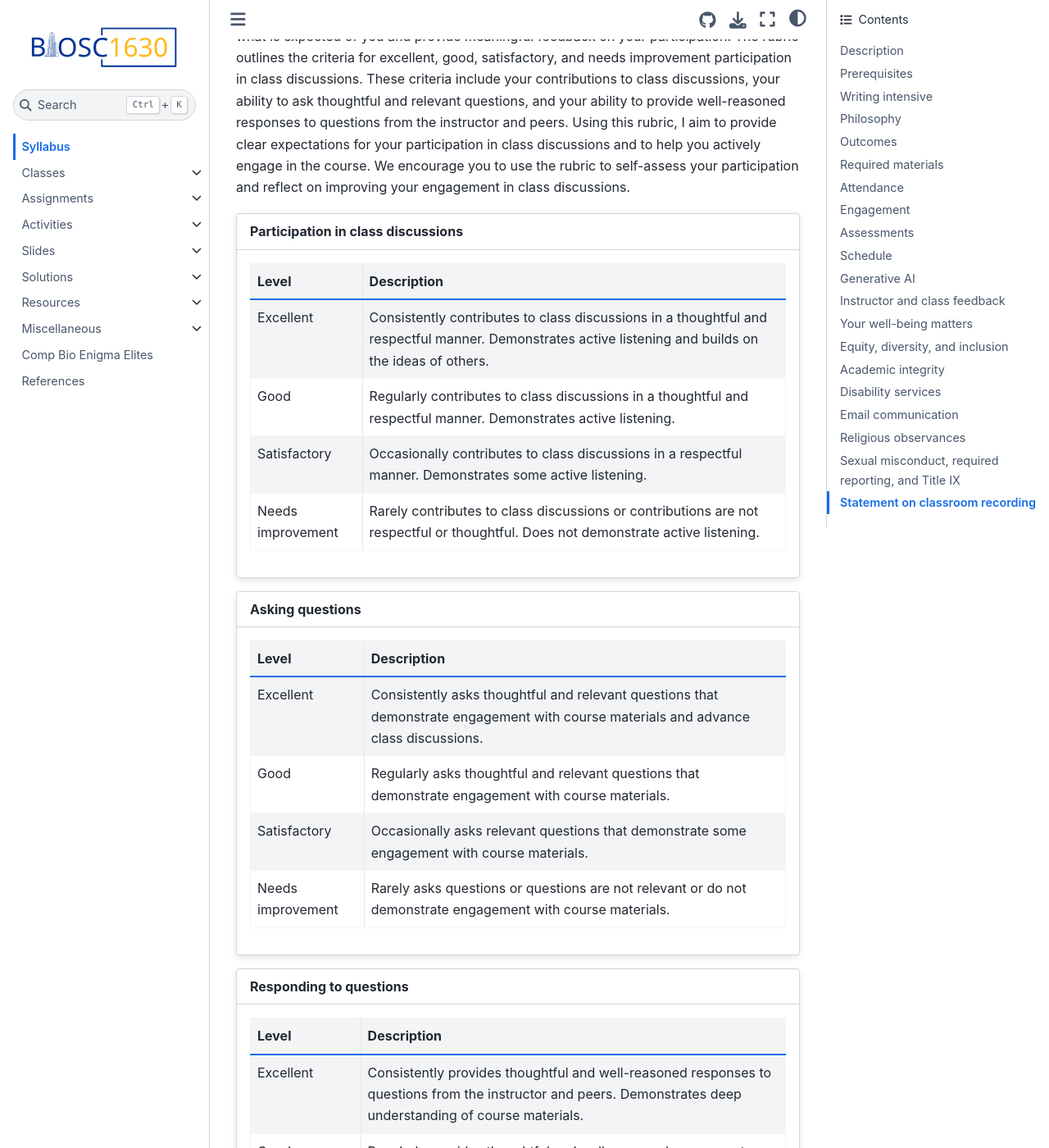
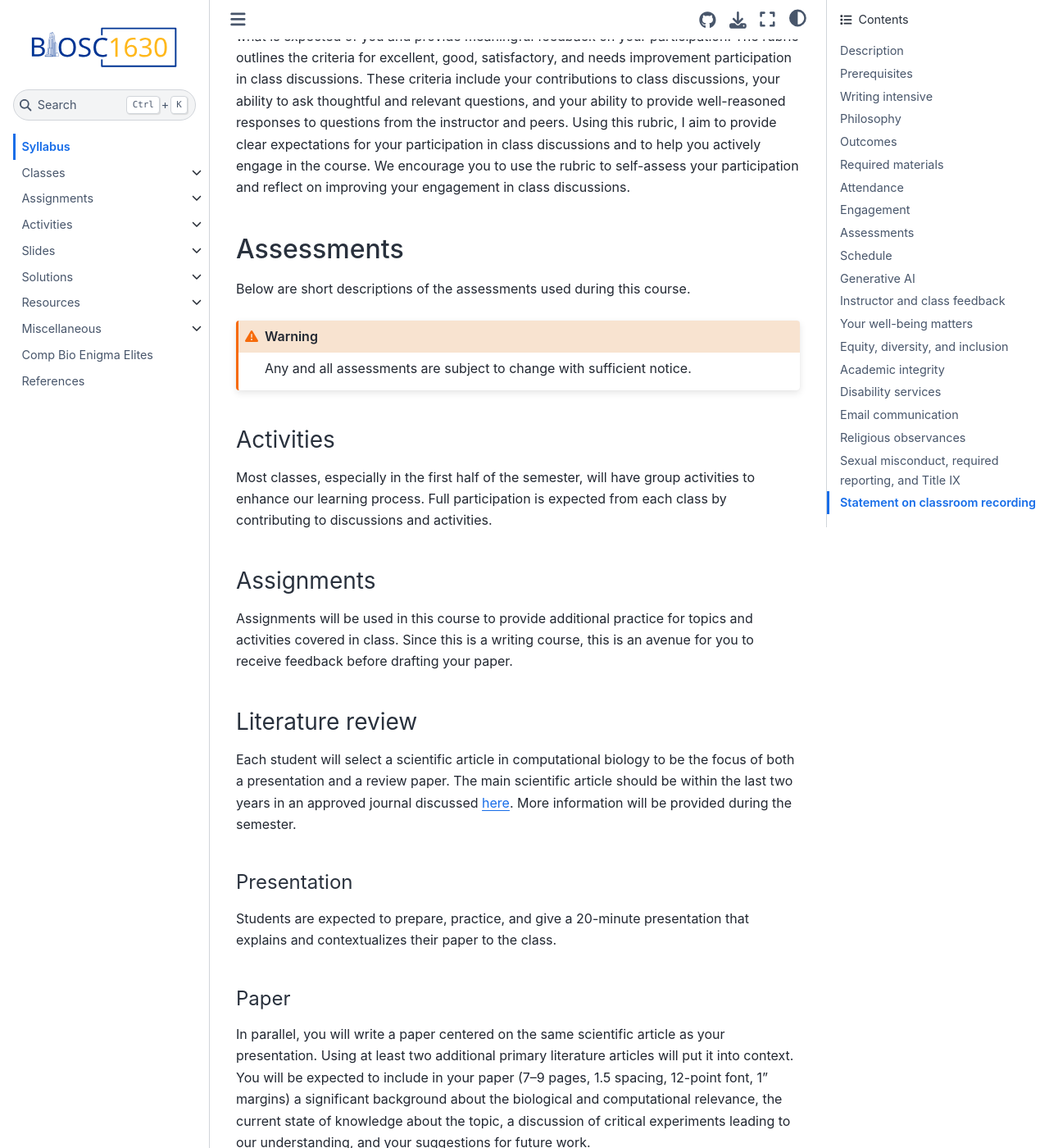
Before and after one commit to oasci/pitt-biosc1630-2023f, a Jupyter Book: the page built from book/syllabus.md, in a window 1280 px wide and 1400 px high, scrolled down 4546 px. Shown: the whole window at 82% size. Built offline with Jupyter Book 1.0.4 settings and Sphinx 7.4.7 and the Sphinx Book theme 1.1.4, drawn with Linux system fonts in a browser that asks for light colours; pages that are not in the unit, such as notebooks, are missing from menus; some of the changed text lies outside the part shown.

Commit message:
Remove engagement cards

`````diff
--- a/book/_static/custom.css
+++ b/book/_static/custom.css
@@ -29,7 +29,19 @@ a.reference.external:after {
         position: relative;
     }
 
-    div.admonition {
+    div.admonition, div.sd-card, div.sd-card-body {
+        page-break-before: avoid;
         page-break-inside: auto;
     }
+
+    div.sd-card {
+        page-break-inside: auto;
+    }
+
+    div.sd-card-body {
+        page-break-before: avoid;
+        page-break-inside: auto;
+    }
+
+
 }
--- a/book/syllabus.md
+++ b/book/syllabus.md
@@ -165,70 +165,6 @@ The rubric outlines the criteria for excellent, good, satisfactory, and needs im
 These criteria include your contributions to class discussions, your ability to ask thoughtful and relevant questions, and your ability to provide well-reasoned responses to questions from the instructor and peers.
 Using this rubric, I aim to provide clear expectations for your participation in class discussions and to help you actively engage in the course.
 We encourage you to use the rubric to self-assess your participation and reflect on improving your engagement in class discussions.
-
-````{card}
-**Participation in class discussions**
-^^^
-```{list-table}
-:header-rows: 1
-:widths: auto
-
-* - Level
-  - Description
-* - Excellent
-  - Consistently contributes to class discussions in a thoughtful and respectful manner.
-    Demonstrates active listening and builds on the ideas of others.
-* - Good
-  - Regularly contributes to class discussions in a thoughtful and respectful manner.
-    Demonstrates active listening.
-* - Satisfactory
-  - Occasionally contributes to class discussions in a respectful manner.
-    Demonstrates some active listening.
-* - Needs improvement
-  - Rarely contributes to class discussions or contributions are not respectful or thoughtful.
-    Does not demonstrate active listening.
-```
-````
-
-````{card}
-**Asking questions**
-^^^
-```{list-table}
-:header-rows: 1
-:widths: auto
-
-* - Level
-  - Description
-* - Excellent
-  - Consistently asks thoughtful and relevant questions that demonstrate engagement with course materials and advance class discussions.
-* - Good
-  - Regularly asks thoughtful and relevant questions that demonstrate engagement with course materials.
-* - Satisfactory
-  - Occasionally asks relevant questions that demonstrate some engagement with course materials.
-* - Needs improvement
-  - Rarely asks questions or questions are not relevant or do not demonstrate engagement with course materials.
-```
-````
-
-````{card}
-**Responding to questions**
-^^^
-```{list-table}
-:header-rows: 1
-:widths: auto
-
-* - Level
-  - Description
-* - Excellent
-  - Consistently provides thoughtful and well-reasoned responses to questions from the instructor and peers. Demonstrates deep understanding of course materials.
-* - Good
-  - Regularly provides thoughtful and well-reasoned responses to questions from the instructor and peers. Demonstrates understanding of course materials.
-* - Satisfactory
-  - Occasionally provides responses to questions from the instructor and peers that demonstrate some understanding of course materials.
-* - Needs improvement
-  - Rarely provides responses to questions or responses do not demonstrate understanding of course materials.
-```
-````
 
 ## Assessments
 
`````
